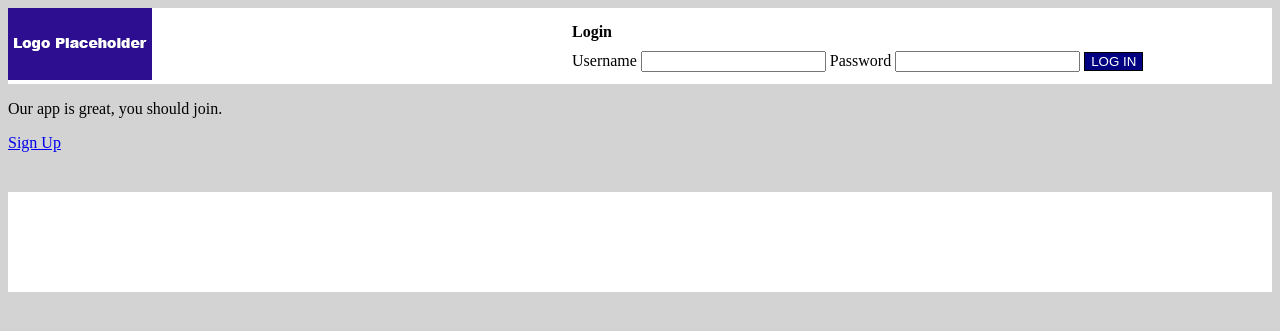
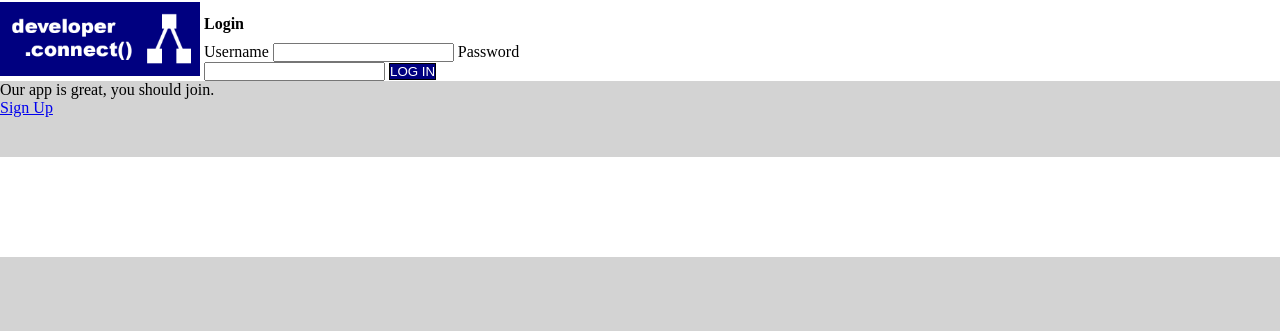
Before and after one commit to snatow/final-project, a web app: file public/index.html in a window 1280 px wide. Shown: the top 331 px of the page. Run offline with its HTML, style and script files only (its server is not run), Linux system fonts and the light colour scheme; some libraries are stand-ins or nearby versions.

Commit message:
more styling

```diff
--- a/public/index.html
+++ b/public/index.html
@@ -19,7 +19,7 @@
       <a id="new-project-link" style="display: none" href="#">New Project</a>
 
       <div class="header" id="logo">
-        <img src="../images/logo_placeholder.png">
+        <img class="logo" src="../images/logo.png">
       </div>
 
       <div class="header" id="login-contain">
--- a/public/styles/styles.css
+++ b/public/styles/styles.css
@@ -1,3 +1,8 @@
+* {
+  margin: 0;
+  padding: 0;
+}
+
 body {
   background-color: lightgrey;
 }
@@ -31,12 +36,12 @@ body {
 }
 
 .logo {
-  width: 150px;
+  width: 200px;
 }
 
 #login-contain {
-  width: 700px;
-  float: right;
+  width: 500px;
+  /*float: right;*/
 }
 
 h3 {
```
Also changed, not shown: public/images/logo.png (added).
